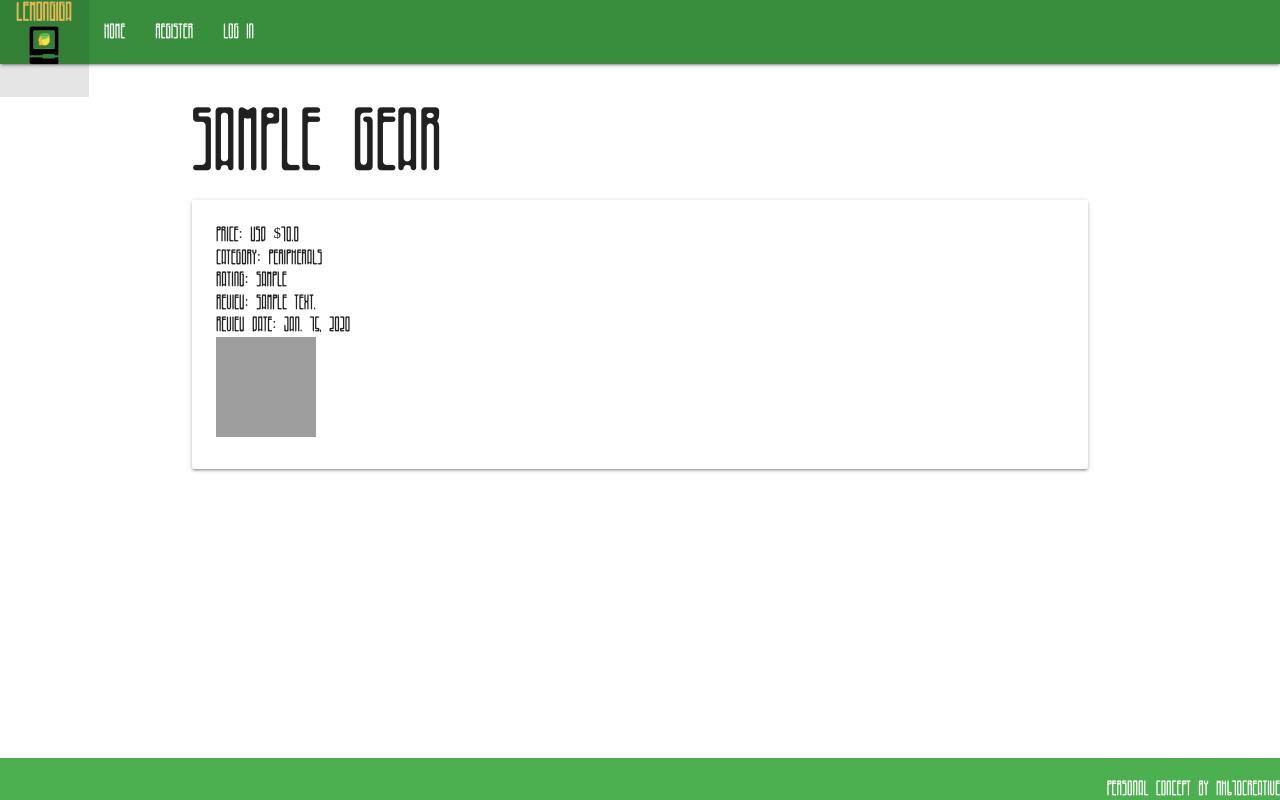
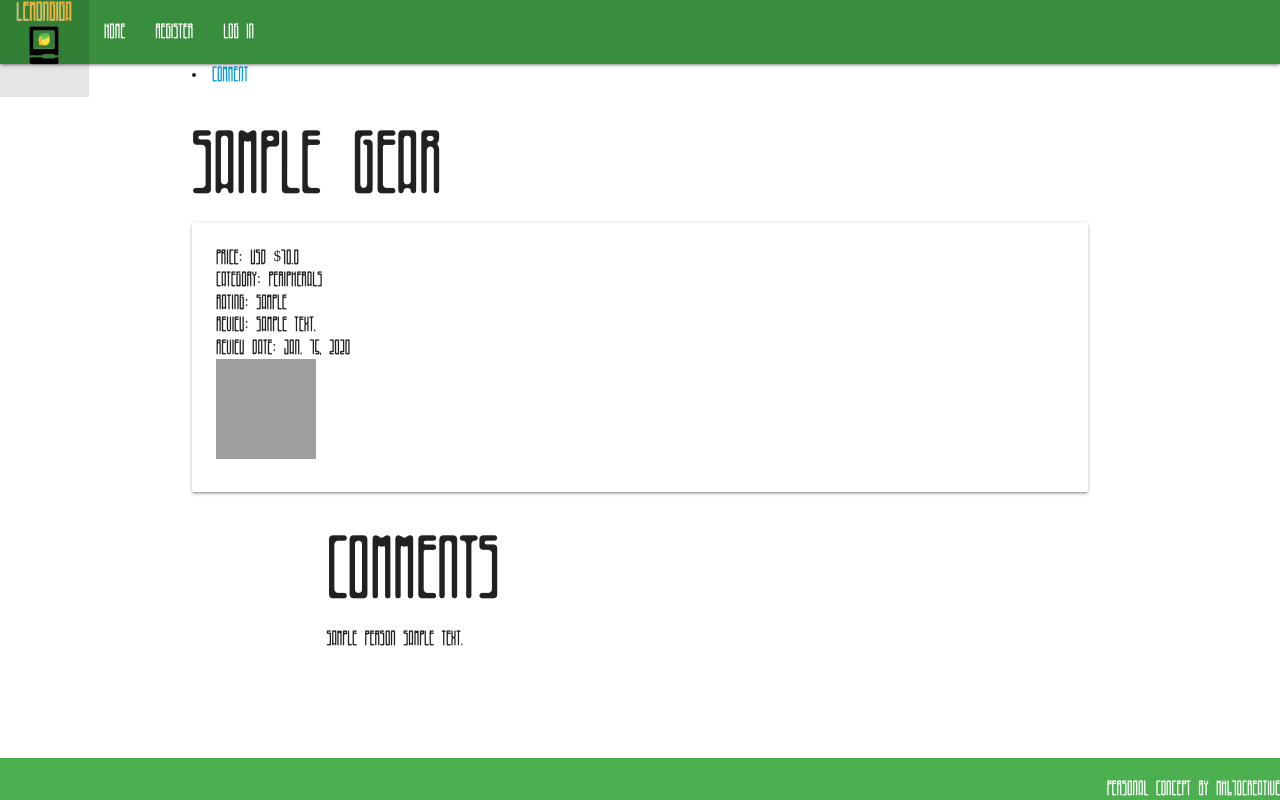
Before and after one commit to mh610creative/LemonGiga, a Django app: page /reviews/1 in a window 1280 px wide. Run offline with Django 3.2, Linux system fonts and the light colour scheme; tables that the repository leaves empty hold one stand-in row (values such as "Sample post"); grey boxes are pictures that could not be loaded.

Commit message:
created comment form and render all comments on individual detail page

```diff
--- a/main_app/forms.py
+++ b/main_app/forms.py
@@ -8,7 +8,7 @@ class CommentForm(ModelForm):
 
     class Meta:
         model = Comment
-        fields = ['person', 'gear','comment']
+        fields = ['comment']
 
 class CreateUserForm(UserCreationForm):
 
--- a/main_app/templates/base.html
+++ b/main_app/templates/base.html
@@ -22,7 +22,6 @@
             <li><a href="{% url 'index' %}">All Product Reviews</a></li>
             <li><a href="{% url 'profile' %}">Profile</a></li>
             <li><a href="{% url 'person' %}">Dashboard</a></li>
-            <li><a href="{% url 'create_comment' %}">Comment</a></li>
         </ul>
         <ul class="right">
             <li><a href="{% url 'logout' %}">Log Out</a></li>
--- a/main_app/templates/forms/comment_form.html
+++ b/main_app/templates/forms/comment_form.html
@@ -4,7 +4,7 @@
 <div class="container">
     <div class="card">
         <div class="card-content">
-            <form action="" methood = "POST">
+            <form action="" method="POST">
                 {% csrf_token %}
                 {{comment.person}}
                 {{comment.gear}}
--- a/main_app/templates/reviews/detail.html
+++ b/main_app/templates/reviews/detail.html
@@ -1,6 +1,8 @@
 {% extends 'base.html' %}
 {% load static %}
 {% block content %}
+
+<li><a href="{% url 'create_comment' review_id=review.id%}">Comment</a></li>
 
 <h1>{{review.name}}</h1>
 <div class="card">
@@ -13,4 +15,13 @@
         <img height="100" width="100" src="{{review.pack_shot.url}}">
     </div>
 </div>
+<div class="container">
+    <div class="card-content">
+    <h1> Comments </h1>
+    {% for comment in review.comment_set.all %}
+
+    <p> {{comment.person}} {{comment.comment}}</p>
+    {% endfor %}
+    </div>
+</div>
 {% endblock %}
--- a/main_app/templates/reviews/person.html
+++ b/main_app/templates/reviews/person.html
@@ -11,7 +11,7 @@
 {% if request.user.person.profile_pic %}
 <img class="profile-pic" width="200" height="200" src="{{ request.user.person.profile_pic.url }}">
 {% else %}
-<img class="profile-pic" width="100" height="100" src="{% static 'images/userAvatar.png' %}">
+<img class="" width="120" height="120" src="{% static 'images/userAvatar.png' %}">
 {% endif %}
 </div>
 </div
--- a/main_app/urls.py
+++ b/main_app/urls.py
@@ -13,7 +13,7 @@ urlpatterns = [
 
     path('reviews/user/', views.person, name='person'),
 
-    path('create_comment/', views.create_comment, name='create_comment'),
+    path('create_comment/<int:review_id>', views.create_comment, name='create_comment'),
 
     path('accounts/register/', views.register, name='register'),
 ]
--- a/main_app/views.py
+++ b/main_app/views.py
@@ -3,6 +3,7 @@ from django.contrib.auth.models import User
 from django.contrib.auth.forms import UserCreationForm
 from django.http import HttpResponse
 from django.contrib.auth import authenticate, login, logout
+from django.contrib.auth.decorators import login_required
 from .models import *
 from .forms import *
 
@@ -39,13 +40,22 @@ def person(request):
     }
     return render(request, 'reviews/person.html', context)
 
-def create_comment(request):
-    reviews = Gear.objects.all()
-    comments = Comment.objects.all()
+@login_required
+def create_comment(request, review_id):
+    review = Gear.objects.get(id=review_id)
     form = CommentForm()
+    if request.method == 'POST':
+        form = CommentForm(request.POST)
+        if form.is_valid():
+            comment = form.save(commit=False)
+            comment.person = request.user.person
+            comment.gear = review
+            comment.save()
+            return redirect('detail', review_id=review_id)
+        else:
+            print(form.errors)
     context = {
-        'reviews': reviews,
-        'comments': comments,
+        'review': review,
         'form': form
     }
     return render(request, 'forms/comment_form.html', context)
```
Also changed, not shown: static/outkast.jpeg (added).
